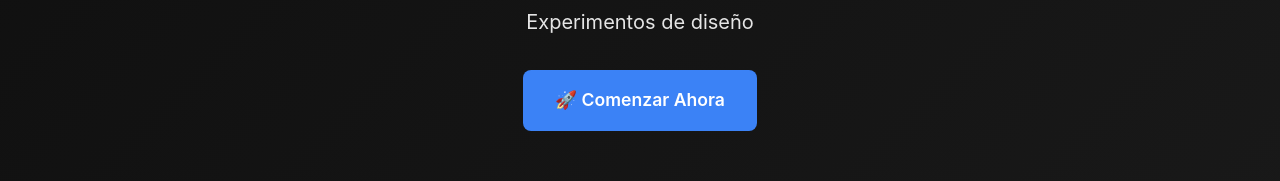
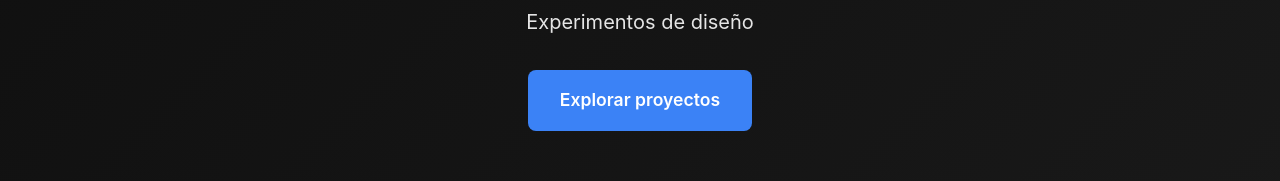
Before and after one commit to alegradesign/lab, a website: page index.html in a window 1280 px wide. Shown: the part 335-516 px from the top of the page. Drawn offline with Linux system fonts and the light colour scheme.

Commit message:
Update index.html

```diff
--- a/index.html
+++ b/index.html
@@ -26,7 +26,7 @@
           Experimentos de diseño
         </p>
         <div class="cta-buttons">
-          <a href="/login" class="cta-primary">🚀 Comenzar Ahora</a>
+          <a href="/login" class="cta-primary">Explorar proyectos</a>
         </div>
       </div>
     </section>
```
